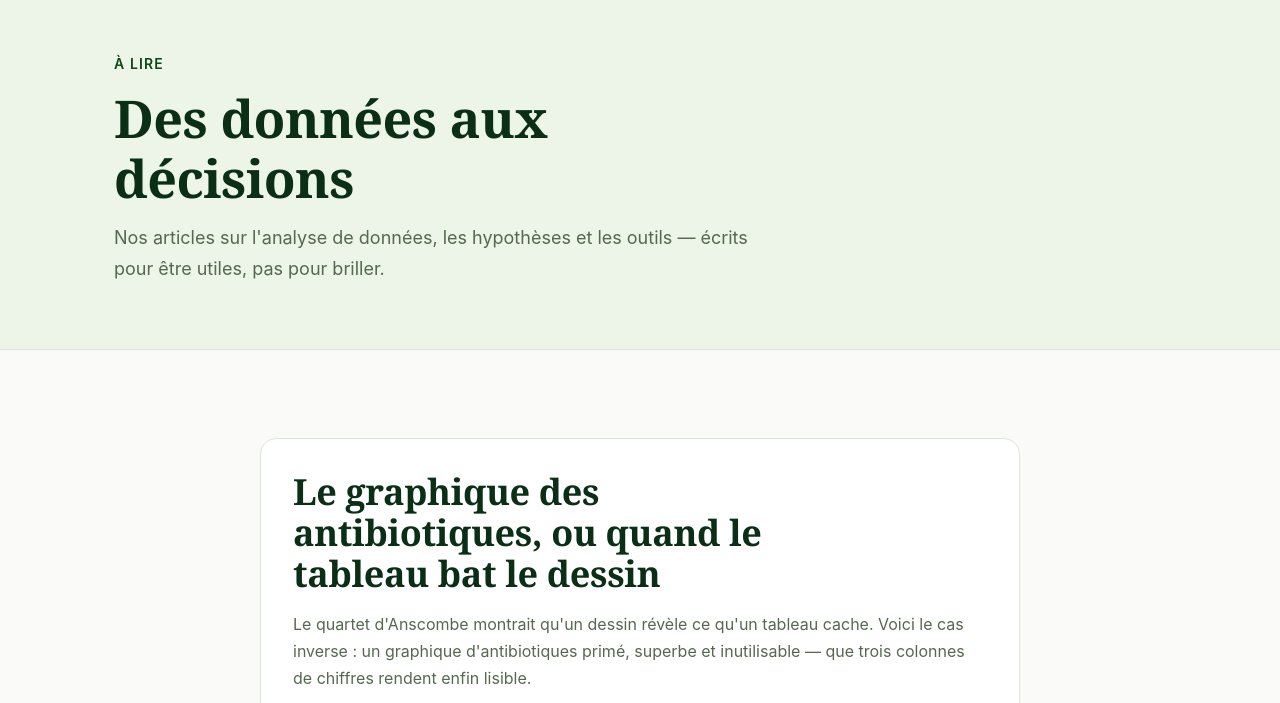
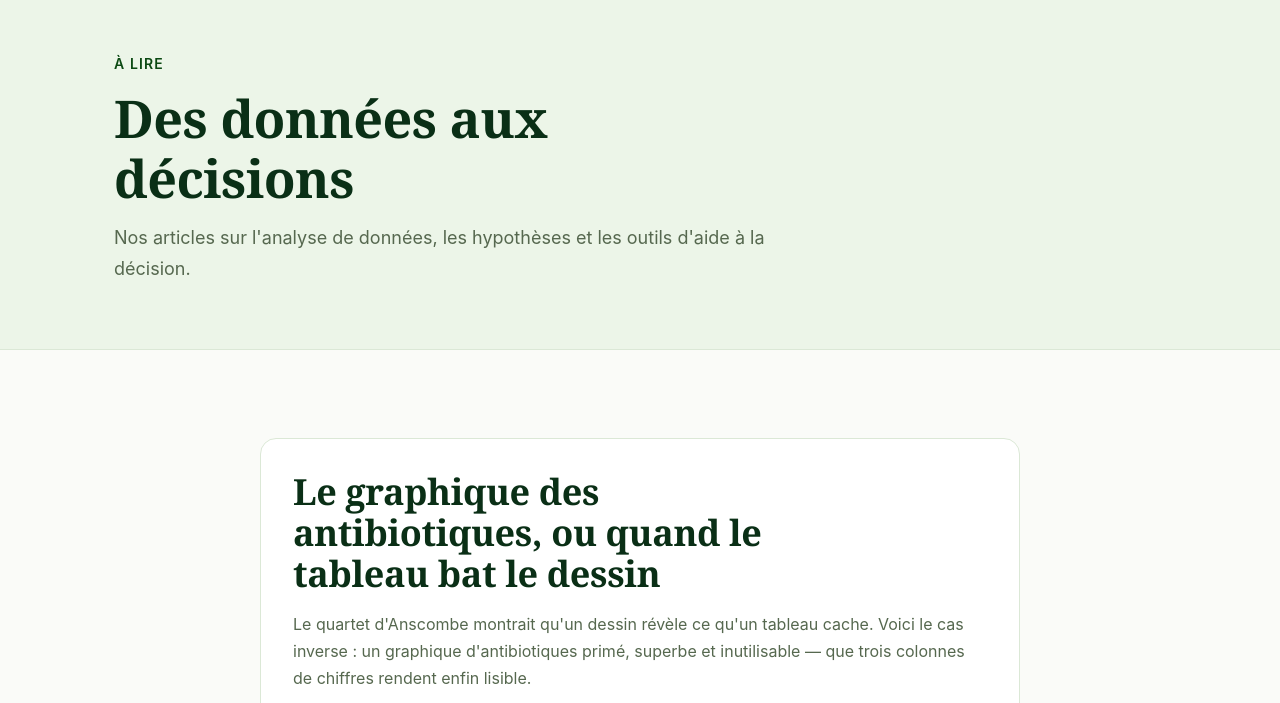
Before and after one commit to laurentstaub/laurentstaub.github.io, a website: page a_lire.html in a window 1280 px wide. Shown: the part 85-788 px from the top of the page. Drawn offline with Linux system fonts and the light colour scheme; a web font is replaced by a local one.

Commit message:
Reformule l'accroche de la page articles (FR + EN)
Suppression du ton de fausse modestie au profit d'une description directe.

Co-authored-by: Cursor <cursoragent@cursor.com>

```diff
--- a/a_lire.html
+++ b/a_lire.html
@@ -48,8 +48,7 @@
       <p class="section-eyebrow">À lire</p>
       <h1>Des données aux décisions</h1>
       <p class="page-lead">
-        Nos articles sur l'analyse de données, les hypothèses et les outils —
-        écrits pour être utiles, pas pour briller.
+        Nos articles sur l'analyse de données, les hypothèses et les outils d'aide à la décision.
       </p>
     </div>
   </div>
```
Also changed, not shown: en/insights.html (+1 -2 lines).
